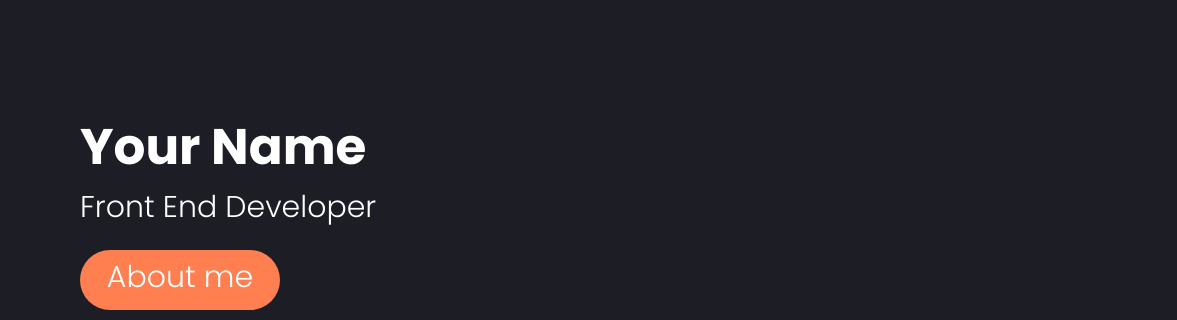
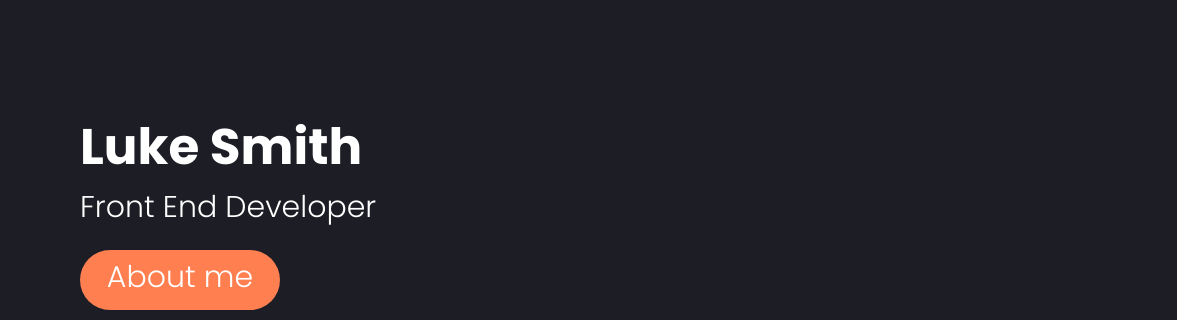
Before and after one commit to Tikkyu/Portfolio, a plain HTML site: page index.html in a window 1280 px wide. Shown: the part 195-515 px from the top of the page, 0-1177 px from the left. Drawn offline with Linux system fonts and the light colour scheme.

Commit message:
Update index.html

```diff
--- a/index.html
+++ b/index.html
@@ -34,7 +34,7 @@
           </nav>
           <div class="hero-area">
             <div class="hero-text">
-                <h1>Your Name</h1>
+                <h1>Luke Smith</h1>
                 <p>Front End Developer</p>
                 <div class="button"><a href="#about-me">About me</a></div>
             </div>
```
